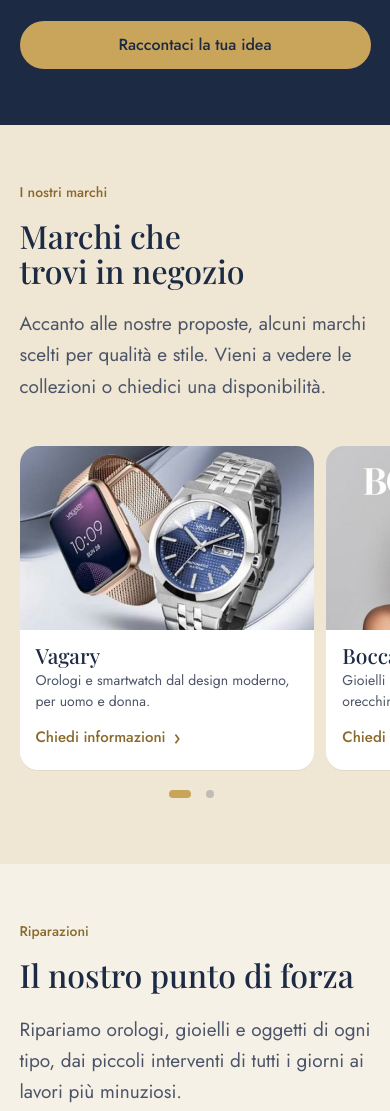
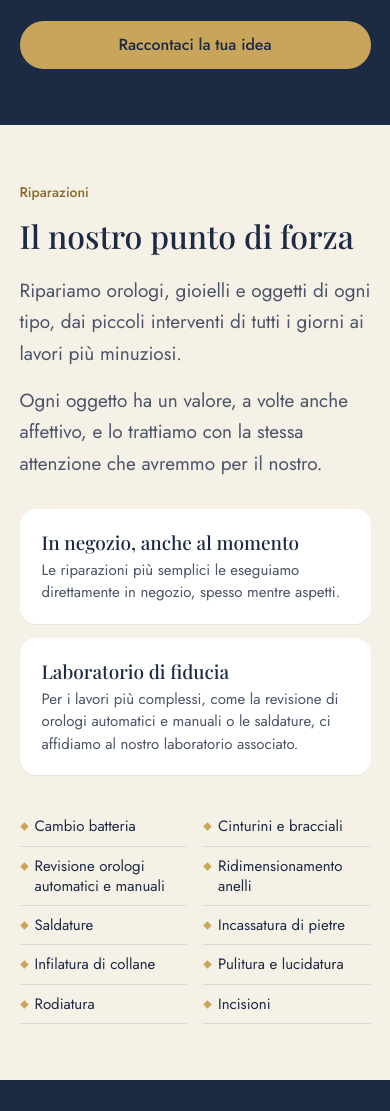
Before and after one commit to infokisostudio-arch/orologeria-oreficeria-biella, a plain HTML site: page index.html in a window 390 px wide. Shown: the part 2953-4064 px from the top of the page. Drawn offline with Linux system fonts and the light colour scheme.

Commit message:
Rimuovi le foto e la sezione I nostri marchi
Tolte le due foto delle riparazioni e le due dei marchi, e la sezione
marchi con il suo carosello.

Co-Authored-By: Claude Opus 5.5 <noreply@anthropic.com>

```diff
--- a/index.html
+++ b/index.html
@@ -130,27 +130,6 @@ nav a:hover{color:var(--gold)}
 .custom p{color:rgba(243,234,215,.8)}
 @media (max-width:760px){.custom{grid-template-columns:1fr}}
 
-/* marchi */
-.brands{display:grid;grid-template-columns:repeat(2,minmax(0,1fr));gap:20px}
-.brand-card{background:#fff;border-radius:18px;overflow:hidden;box-shadow:0 1px 0 rgba(28,42,68,.06);display:flex;flex-direction:column}
-.brand-card img{display:block;width:100%;height:auto;aspect-ratio:4/3;object-fit:cover;background:var(--cream2)}
-.brand-card img.top{object-position:50% 0}
-.bc-body{padding:22px 24px 24px}
-.bc-body h3{font-size:26px;margin-bottom:6px}
-.bc-body p{color:var(--soft);font-size:16px;line-height:1.5}
-.bc-body a{display:inline-flex;gap:8px;align-items:center;margin-top:14px;font-weight:500;color:var(--goldD);text-decoration:none;min-height:44px}
-.bc-body a:hover{color:var(--navy)}
-.bc-body a span{font-size:20px;line-height:1}
-@media (max-width:600px){
-  .brands{display:flex;gap:12px;margin-inline:calc(-1 * max(5vw,18px));padding-inline:max(5vw,18px);scroll-padding-inline:max(5vw,18px)}
-  .brands>.brand-card{flex:0 0 84%}
-  .brand-card img{aspect-ratio:16/10}
-  .bc-body{padding:14px 16px 10px}
-  .bc-body h3{font-size:21px;margin-bottom:2px}
-  .bc-body p{font-size:14px}
-  .bc-body a{margin-top:4px;font-size:15px}
-}
-
 /* riparazioni */
 .rep{display:grid;grid-template-columns:minmax(0,.9fr) minmax(0,1.1fr);gap:clamp(32px,6vw,80px);align-items:start}
 .rep h2{margin-bottom:22px}
@@ -162,22 +141,7 @@ nav a:hover{color:var(--gold)}
 .how{background:#fff;border-radius:16px;padding:20px 22px;box-shadow:0 1px 0 rgba(28,42,68,.06)}
 .how b{display:block;font:500 19px 'Playfair Display',serif;margin-bottom:4px}
 .how p{font-size:15px;color:var(--soft);line-height:1.5}
-.repgal{display:grid;grid-template-columns:repeat(2,minmax(0,1fr));gap:16px;margin-top:clamp(40px,6vw,64px)}
-.repgal img{display:block;width:100%;height:auto;aspect-ratio:4/3;object-fit:cover;border-radius:18px;background:var(--cream2)}
 @media (max-width:760px){.rep,.howto{grid-template-columns:1fr}}
-@media (max-width:600px){
-  .repgal{display:flex;gap:12px;scroll-padding-inline:max(5vw,18px)}
-  .repgal>img{flex:0 0 84%;width:84%}
-  /* caroselli orizzontali solo su telefono */
-  .brands,.repgal{overflow-x:auto;scroll-snap-type:x mandatory;overscroll-behavior-x:contain;scrollbar-width:none;padding-bottom:4px}
-  .brands::-webkit-scrollbar,.repgal::-webkit-scrollbar{display:none}
-  .brands>*,.repgal>*{scroll-snap-align:start}
-  .snapdots{display:flex;justify-content:center;gap:2px;margin-top:6px}
-  .snapdots button{width:28px;height:28px;padding:0;border:0;background:none;cursor:pointer;display:grid;place-items:center}
-  .snapdots button::before{content:"";width:8px;height:8px;border-radius:999px;background:rgba(28,42,68,.22);transition:background .2s,width .2s}
-  .snapdots button[aria-current="true"]::before{background:var(--gold);width:22px}
-}
-@media (min-width:601px){.snapdots{display:none}}
 @media (max-width:600px){
   .svc{gap:0 16px}
   .svc li{gap:9px;padding:9px 0;font-size:15px;line-height:1.35}
@@ -367,36 +331,6 @@ footer{background:#141F35;color:rgba(243,234,215,.78);padding:56px 0 32px;font-s
   </div>
 </section>
 
-<section class="band" id="marchi" style="background:var(--cream2)">
-  <div class="wrap">
-    <div class="head">
-      <div>
-        <div class="kicker">I nostri marchi</div>
-        <h2>Marchi che trovi in negozio</h2>
-      </div>
-      <p class="lead">Accanto alle nostre proposte, alcuni marchi scelti per qualità e stile. Vieni a vedere le collezioni o chiedici una disponibilità.</p>
-    </div>
-    <div class="brands">
-      <article class="brand-card">
-        <img src="img/brand-vagary.jpg" width="1169" height="666" loading="lazy" decoding="async" alt="Orologio automatico con quadrante blu e smartwatch color oro rosa Vagary">
-        <div class="bc-body">
-          <h3>Vagary</h3>
-          <p>Orologi e smartwatch dal design moderno, per uomo e donna.</p>
-          <a href="https://wa.me/393420462294?text=Buongiorno%2C%20vorrei%20informazioni%20sugli%20orologi%20Vagary">Chiedi informazioni<span>›</span></a>
-        </div>
-      </article>
-      <article class="brand-card">
-        <img class="top" src="img/brand-boccadamo.jpg" width="1146" height="1210" loading="lazy" decoding="async" alt="Modella con orecchini, collana e bracciale Boccadamo dorati con pietre verdi">
-        <div class="bc-body">
-          <h3>Boccadamo</h3>
-          <p>Gioielli italiani: collane, bracciali e orecchini dal carattere unico.</p>
-          <a href="https://wa.me/393420462294?text=Buongiorno%2C%20vorrei%20informazioni%20sui%20gioielli%20Boccadamo">Chiedi informazioni<span>›</span></a>
-        </div>
-      </article>
-    </div>
-  </div>
-</section>
-
 <section class="band" id="riparazioni">
   <div class="wrap rep">
     <div>
@@ -410,10 +344,6 @@ footer{background:#141F35;color:rgba(243,234,215,.78);padding:56px 0 32px;font-s
       </div>
     </div>
     <ul class="svc" id="svc"></ul>
-  </div>
-  <div class="wrap repgal">
-    <img src="img/riparazioni-1.jpg" width="999" height="724" loading="lazy" decoding="async" alt="Mani di un orafo al banco che lavorano un gioiello con una pinza">
-    <img src="img/riparazioni-2.jpg" width="999" height="784" loading="lazy" decoding="async" alt="Orafo al banco da lavoro che rifinisce un anello con un utensile">
   </div>
 </section>
 
@@ -523,32 +453,6 @@ footer{background:#141F35;color:rgba(243,234,215,.78);padding:56px 0 32px;font-s
   document.getElementById('next').addEventListener('click', () => step(1));
   track.addEventListener('keydown', e => { if (e.key === 'ArrowRight') step(1); if (e.key === 'ArrowLeft') step(-1); });
 
-  // pallini per i caroselli orizzontali (visibili solo su telefono)
-  document.querySelectorAll('.brands, .repgal').forEach(sc => {
-    const items = [...sc.children];
-    if (items.length < 2) return;
-    const dots = document.createElement('div');
-    dots.className = 'snapdots';
-    dots.innerHTML = items.map((_, i) => `<button type="button" aria-label="Vai all'elemento ${i + 1} di ${items.length}"></button>`).join('');
-    sc.after(dots);
-    const btns = [...dots.children];
-    const pad = () => parseFloat(getComputedStyle(sc).scrollPaddingLeft) || 0;
-    const dx = el => el.getBoundingClientRect().left - sc.getBoundingClientRect().left - pad();
-    const update = () => {
-      let cur = 0, best = Infinity;
-      items.forEach((el, i) => { const d = Math.abs(dx(el)); if (d < best) { best = d; cur = i; } });
-      if (sc.scrollLeft + sc.clientWidth >= sc.scrollWidth - 2) cur = items.length - 1;
-      btns.forEach((b, i) => b.setAttribute('aria-current', i === cur));
-    };
-    btns.forEach((b, i) => b.addEventListener('click', () => {
-      btns.forEach((x, j) => x.setAttribute('aria-current', i === j));
-      sc.scrollTo({ left: sc.scrollLeft + dx(items[i]), behavior: 'smooth' });
-    }));
-    sc.addEventListener('scroll', update, { passive: true });
-    sc.addEventListener('scrollend', update);
-    update();
-  });
-
   const nav = document.getElementById('nav'), mb = document.getElementById('menuBtn');
   mb.addEventListener('click', () => { const o = nav.classList.toggle('open'); mb.setAttribute('aria-expanded', o); });
   nav.addEventListener('click', e => { if (e.target.closest('a')) { nav.classList.remove('open'); mb.setAttribute('aria-expanded', false); } });
```
Also changed, not shown: img/brand-boccadamo.jpg (deleted), img/brand-vagary.jpg (deleted), img/riparazioni-1.jpg (deleted), img/riparazioni-2.jpg (deleted).
